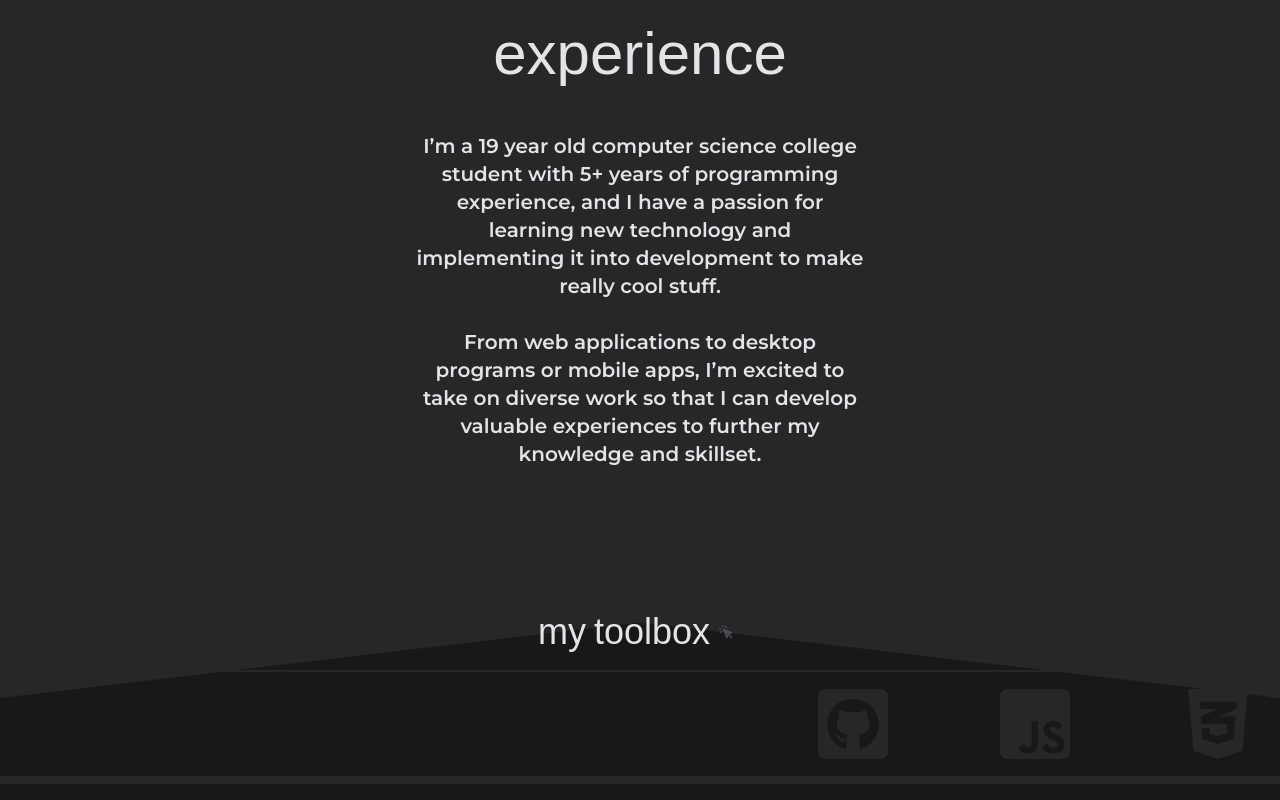
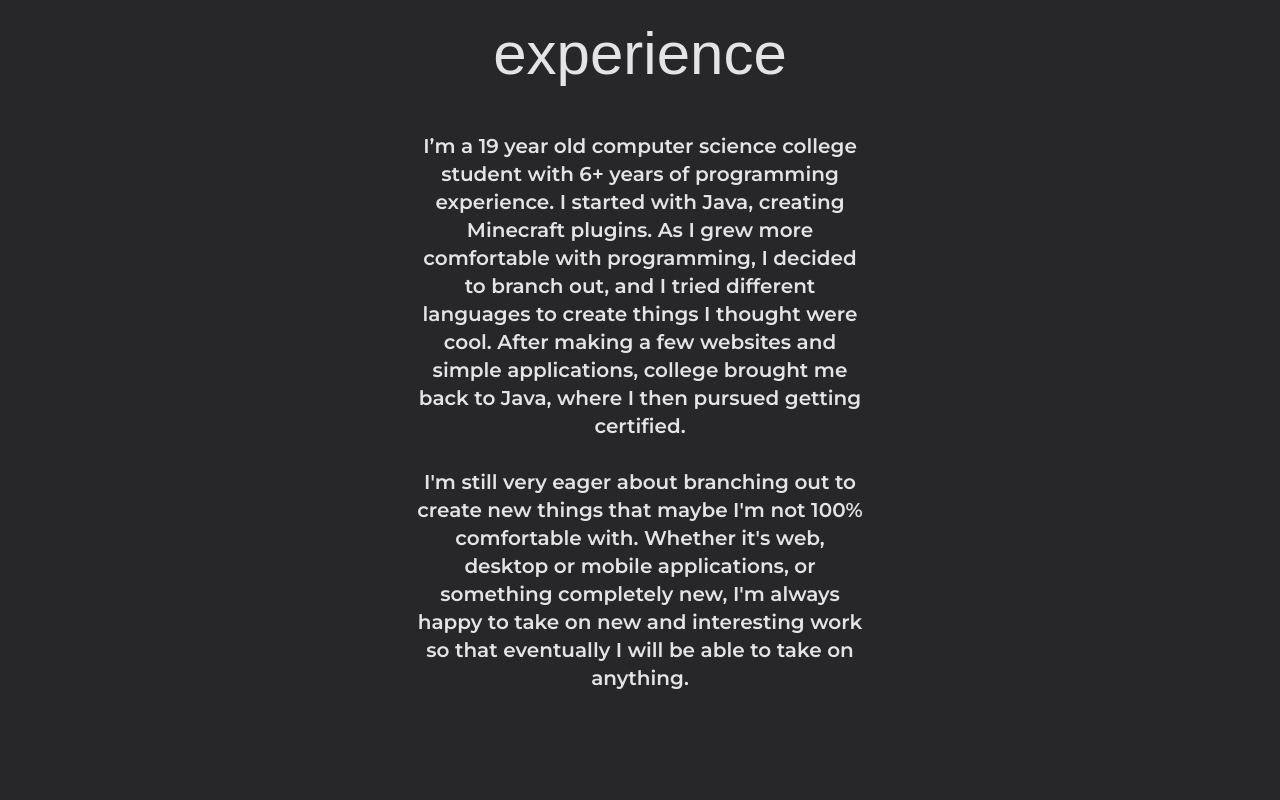
Before and after one commit to natewbrooks/portfolio-website, a Next.js app: page / in a window 1280 px wide. Shown: the part 920-1720 px from the top of the page. Built offline with nearby package versions, Linux system fonts and the light colour scheme; a web font is replaced by a local one.

Commit message:
experience updated

```diff
--- a/app/components/Experience.js
+++ b/app/components/Experience.js
@@ -20,13 +20,17 @@ export default function Experience({}) {
 
 			<div className='flex flex-col justify-center items-center h-full w-full'>
 				<p className='text-center mb-10 md:mb-20 xl:mb-28 text-md md:text-xl text-zinc-200 break-words w-[80vw] xl:w-[35vw]'>
-					I’m a 19 year old computer science college student with 5+ years of programming
-					experience, and I have a passion for learning new technology and implementing it into
-					development to make really cool stuff.
+					I’m a 19 year old computer science college student with 6+ years of programming
+					experience. I started with Java, creating Minecraft plugins. As I grew more comfortable
+					with programming, I decided to branch out, and I tried different languages to create
+					things I thought were cool. After making a few websites and simple applications, college
+					brought me back to Java, where I then pursued getting certified.
 					<br />
 					<br />
-					From web applications to desktop programs or mobile apps, I’m excited to take on diverse
-					work so that I can develop valuable experiences to further my knowledge and skillset.
+					I'm still very eager about branching out to create new things that maybe I'm not 100%
+					comfortable with. Whether it's web, desktop or mobile applications, or something
+					completely new, I'm always happy to take on new and interesting work so that eventually I
+					will be able to take on anything.
 				</p>
 
 				<div className='overflow-hidden flex flex-col items-center justify-end h-full w-screen mb-5'>
--- a/app/components/carousel/Carousel.js
+++ b/app/components/carousel/Carousel.js
@@ -17,7 +17,7 @@ export default function Carousel() {
 			dateCompleted: '2021',
 			codeLanguages: 'HTML, CSS, JavaScript',
 			projectDescription:
-				'My first introduction to creating websites with a Minesweeper clone I made in a few days. I have come a long way in my ability to develop UI.',
+				'My first introduction to creating websites with a Minesweeper clone I made in a few days. Created before I knew how to build responsive designs.',
 			image: 'images/bombsniffer.webp',
 		},
 		{
```
